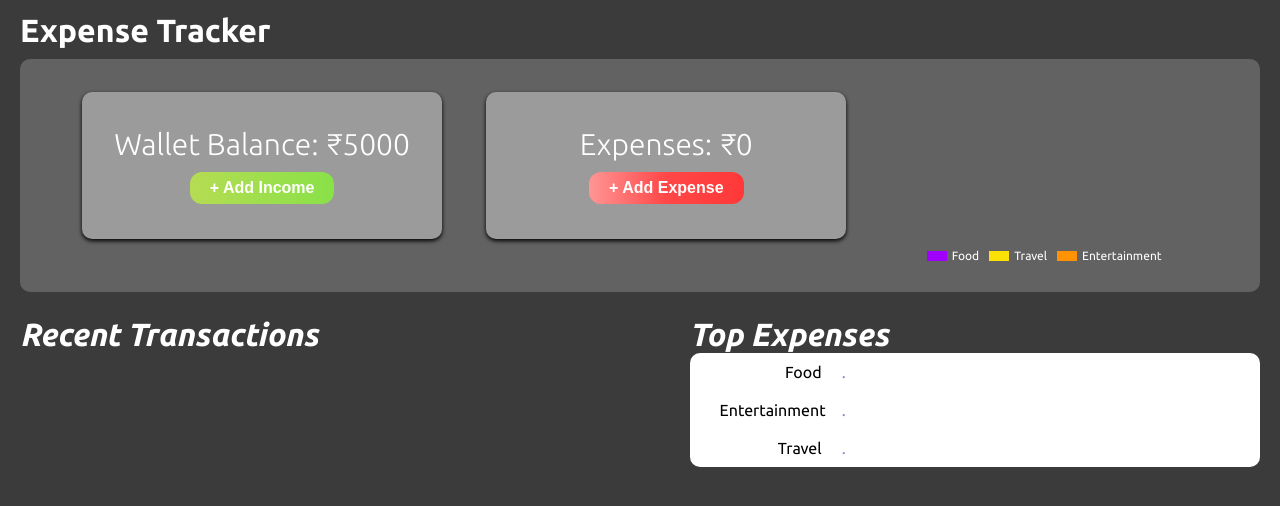
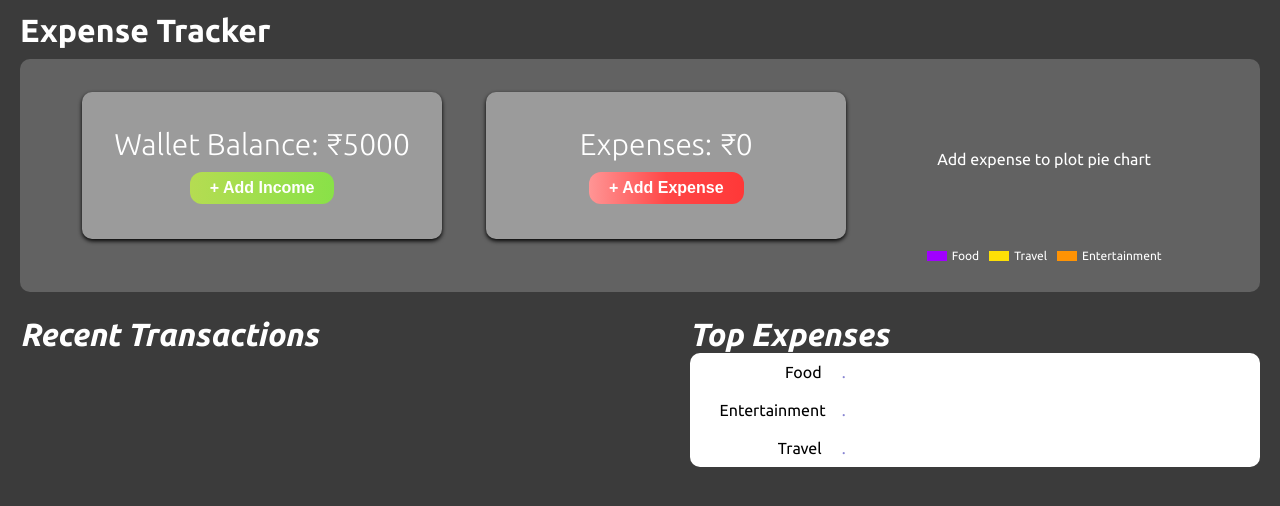
Before and after one commit to GajananBodhankar/crio_expense_assignment, a React (Vite) app: page / in a window 1280 px wide. Shown: the top 506 px of the page. Built offline with nearby package versions, Linux system fonts and the light colour scheme.

Commit message:
Conditional rendered PieChart

```diff
--- a/src/Components/PieChart.jsx
+++ b/src/Components/PieChart.jsx
@@ -50,10 +50,10 @@ function PieChartComponent({ state }) {
       </text>
     );
   };
-  useEffect(() => {
-    // console.log("pie", state, data);
-  });
-  return (
+
+  return state.food.length &&
+    state.travel.length &&
+    state.entertainment.length ? (
     <PieChart width={170} height={180}>
       <Pie
         data={data}
@@ -74,6 +74,10 @@ function PieChartComponent({ state }) {
         ))}
       </Pie>
     </PieChart>
+  ) : (
+    <div style={{ height: "180px", display: "flex", alignItems: "center" }}>
+      <p>Add expense to plot pie chart</p>
+    </div>
   );
 }
 
```
